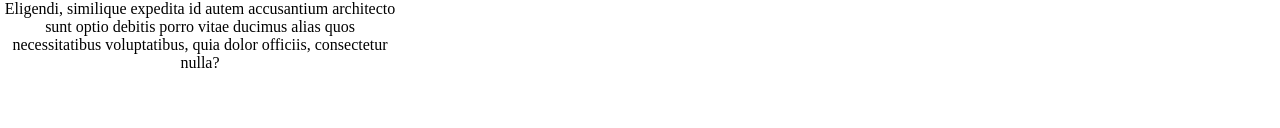
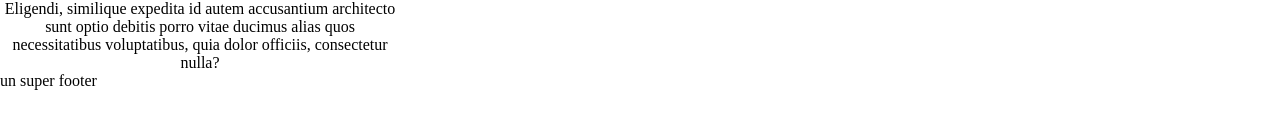
Before and after one commit to SedWhite/site_giteeee, a plain HTML site: page index.html in a window 1280 px wide. Shown: the part 130-258 px from the top of the page. Drawn offline with Linux system fonts and the light colour scheme.

Commit message:
ajout footer

```diff
--- a/index.html
+++ b/index.html
@@ -27,5 +27,7 @@
 
     </main>
 
+    <footer>un super footer</footer>
+
 </body>
 </html>
```
